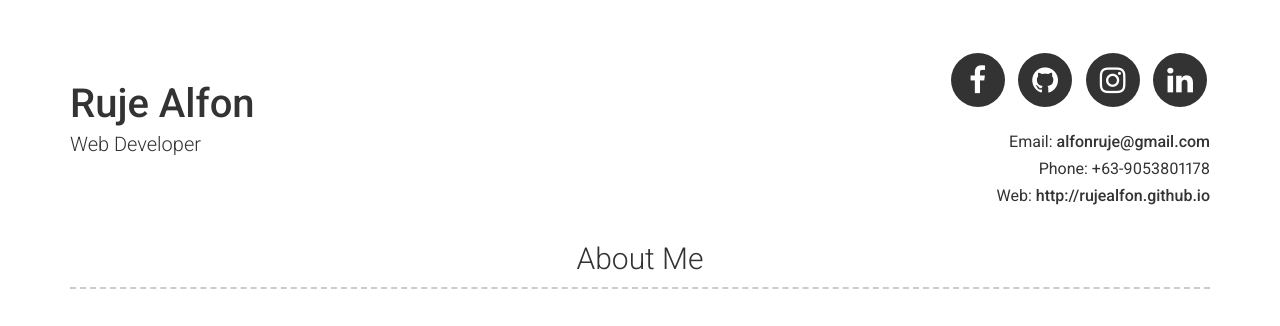
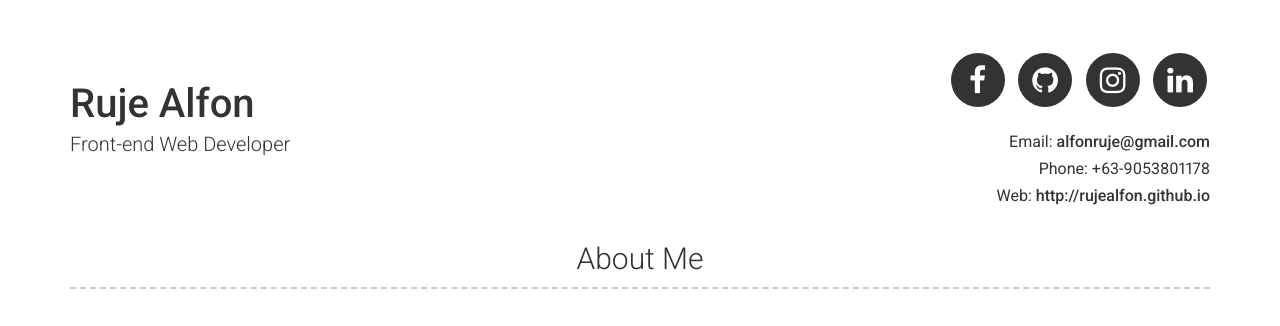
Before and after one commit to rujealfon/rujealfon.github.io, a Jekyll site: the page built from index.md, in a window 1280 px wide and 900 px high. Shown: the top 326 px of the window. Built offline with Jekyll 4.4.1, drawn with Linux system fonts in a browser that asks for light colours.

Commit message:
Update _config.yml

```diff
--- a/_config.yml
+++ b/_config.yml
@@ -4,7 +4,7 @@ repository: rujealfon/rujealfon.github.io
 
 # Personal info
 name: Ruje Alfon
-title: Web Developer
+title: Front-end Web Developer
 email: alfonruje@gmail.com
 phone: +63-9053801178
 website: http://rujealfon.github.io
```
